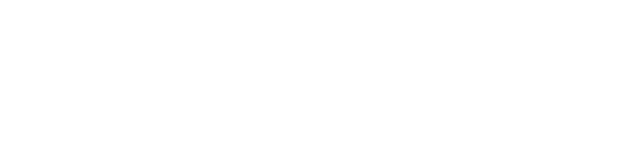
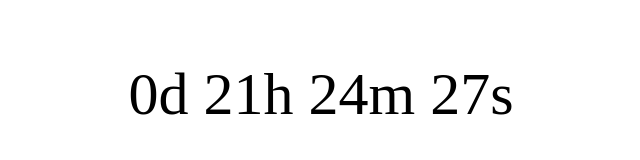
Before and after one commit to Chey-S/Countdown-Timer, a plain HTML site: page index.html in a window 1280 px wide. Shown: the whole page, without its empty margins (319-959 px from the left). Drawn offline with Linux system fonts and the light colour scheme.

Commit message:
Update index.html

```diff
--- a/index.html
+++ b/index.html
@@ -1,7 +1,47 @@
+<!DOCTYPE HTML>
 <html>
 <head>
+<style>
+p {
+  text-align: center;
+  font-size: 60px;
+}
+</style>
+</head>
+<body>
 
+<p id="demo"></p>
 
+<script>
+// Set the date we're counting down to
+var countDownDate = new Date("Jul 5, 2017 18:15:00").getTime();
+
+// Update the count down every 1 second
+var x = setInterval(function() {
+
+    // Get todays date and time
+    var now = new Date().getTime();
+
+    // Find the distance between now an the count down date
+    var distance = countDownDate - now;
+
+    // Time calculations for days, hours, minutes and seconds
+    var days = Math.floor(distance / (1000 * 60 * 60 * 24));
+    var hours = Math.floor((distance % (1000 * 60 * 60 * 24)) / (1000 * 60 * 60));
+    var minutes = Math.floor((distance % (1000 * 60 * 60)) / (1000 * 60));
+    var seconds = Math.floor((distance % (1000 * 60)) / 1000);
+
+    // Output the result in an element with id="demo"
+    document.getElementById("demo").innerHTML = days + "d " + hours + "h "
+    + minutes + "m " + seconds + "s ";
+
+    // If the count down is over, write some text
+    if (distance < 0) {
+        clearInterval(x);
+        document.getElementById("demo").innerHTML = "EXPIRED";
+    }
+}, 1000);
+</script>
 
 </body>
 </html>
```
